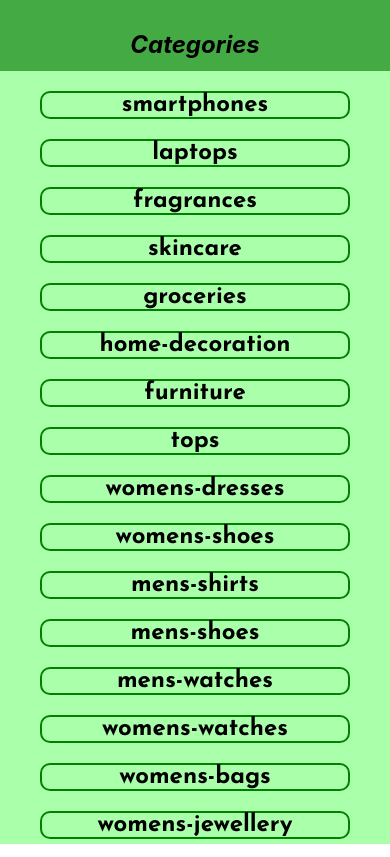
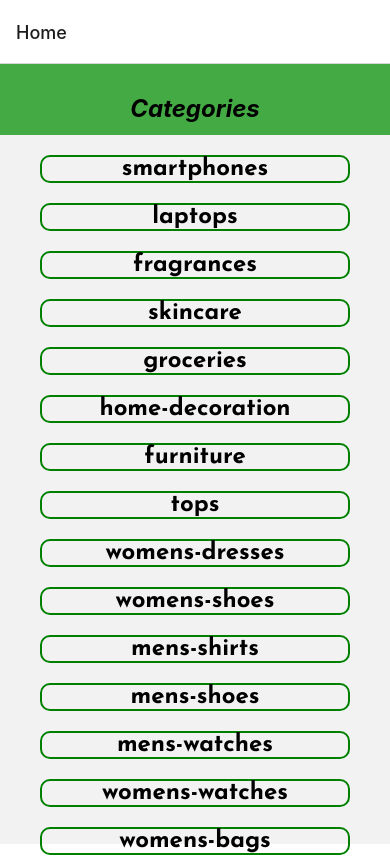
Before and after one commit to sergiocld99/e-commerce, a React Native app: screen /Home in a window 390 px wide. Shown: the top 857 px of the page. Built offline with nearby package versions, Linux system fonts and the light colour scheme.

Commit message:
Add Navigator

```diff
--- a/App.js
+++ b/App.js
@@ -4,6 +4,7 @@ import Home from "./src/screens/Home";
 import { useState } from "react";
 import { useFonts } from "expo-font";
 import ItemDetail from "./src/screens/ItemDetail";
+import Navigator from "./src/navigation/Navigator";
 
 export default function App() {
   const [category, setCategory] = useState("");
@@ -16,18 +17,7 @@ export default function App() {
   if (!fontsLoaded) return null
 
   return (
-    <View style={styles.container}>
-      {!category ? (
-        <Home onSelectCategory={setCategory} />
-      ) : !productId ? (
-        <ItemListCategory category={category}
-          onBackPressed={() => setCategory("")}
-          onProductPressed={setProductId}
-        />
-      ) : (
-        <ItemDetail productId={productId} setProductId={setProductId} />
-      ) }
-    </View>
+    <Navigator />
   );
 }
 
--- a/package.json
+++ b/package.json
@@ -9,11 +9,15 @@
     "web": "expo start --web"
   },
   "dependencies": {
+    "@react-navigation/native": "^6.1.17",
+    "@react-navigation/native-stack": "^6.9.26",
     "expo": "~51.0.14",
     "expo-font": "^12.0.7",
     "expo-status-bar": "~1.12.1",
     "react": "18.2.0",
-    "react-native": "0.74.2"
+    "react-native": "0.74.2",
+    "react-native-safe-area-context": "4.10.1",
+    "react-native-screens": "3.31.1"
   },
   "devDependencies": {
     "@babel/core": "^7.20.0"
--- /dev/null
+++ b/src/navigation/Navigator.js
@@ -0,0 +1,23 @@
+import { View, Text } from 'react-native'
+import React from 'react'
+import { NavigationContainer } from '@react-navigation/native'
+import Home from '../screens/Home'
+import ItemListCategory from '../screens/ItemListCategory'
+import ItemDetail from '../screens/ItemDetail'
+import { createNativeStackNavigator } from '@react-navigation/native-stack'
+
+const Stack = createNativeStackNavigator()
+
+const Navigator = () => {
+  return (
+    <NavigationContainer>
+      <Stack.Navigator >
+        <Stack.Screen name="Home" component={Home} />
+        <Stack.Screen name="ItemListCategory" component={ItemListCategory} />
+        <Stack.Screen name="ItemDetail" component={ItemDetail} />
+      </Stack.Navigator>
+    </NavigationContainer>
+  )
+}
+
+export default Navigator
--- a/src/screens/Home.jsx
+++ b/src/screens/Home.jsx
@@ -5,7 +5,7 @@ import React, { useState } from "react";
 import allCategories from "../data/categories.json";
 import Header from "../components/Header";
 
-const Home = ({onSelectCategory}) => {
+const Home = ({navigation}) => {
   const [categories, setCategories] = useState(allCategories);
 
   return (
@@ -13,7 +13,7 @@ const Home = ({onSelectCategory}) => {
       <Header title={"Categories"} />
       <FlatList
         data={categories}
-        renderItem={({ item }) => <Pressable onPress={() => onSelectCategory(item)}>
+        renderItem={({ item }) => <Pressable onPress={() => navigation.navigate("ItemListCategory", {category: item})}>
           <Text style={styles.category}>{item}</Text>
         </Pressable> }
         keyExtractor={(item) => item}
--- a/src/screens/ItemDetail.jsx
+++ b/src/screens/ItemDetail.jsx
@@ -8,9 +8,10 @@ import { AntDesign } from '@expo/vector-icons';
 import allProducts from '../data/products.json'
 import Header from '../components/Header'
 
-const ItemDetail = ({productId, setProductId}) => {
+const ItemDetail = ({navigation, route}) => {
   const [product, setProduct] = useState(null)
   const [portrait, setPortrait] = useState(false)
+  const {productId} = route.params
 
   // orientacion
   const {width, height} = useWindowDimensions()
@@ -28,9 +29,6 @@ const ItemDetail = ({productId, setProductId}) => {
   return (
     <View style={{width: '100%'}}>
       <Header title={"Detail"} />
-      <Pressable onPress={() => setProductId("")}>
-        <AntDesign name="arrowleft" size={24} color="black" style={{marginTop: 15, alignSelf: 'center'}} />
-      </Pressable>
 
       {!product ? null : portrait ? (
         <View style={{marginHorizontal: 20, gap: 10}}>
--- a/src/screens/ItemListCategory.jsx
+++ b/src/screens/ItemListCategory.jsx
@@ -10,10 +10,11 @@ import { AntDesign } from '@expo/vector-icons';
 import allProducts from "../data/products.json"
 import ProductItem from '../components/ProductItem'
 
-const ItemListCategory = ({category, onBackPressed, onProductPressed}) => {
+const ItemListCategory = ({navigation, route}) => {
   // estados
   const [query, setQuery] = useState("")
   const [products, setProducts] = useState([])
+  const {category} = route.params
 
   // filtrado según categoría y query
   useEffect(() => {
@@ -26,15 +27,12 @@ const ItemListCategory = ({category, onBackPressed, onProductPressed}) => {
     <View>
       <Header title={category || "Products"} />
       <View style={{flexDirection: 'row', width: '100%', marginHorizontal: 20, gap: 20}}>
-        <Pressable onPress={onBackPressed}>
-          <AntDesign name="arrowleft" size={24} color="black" style={{marginTop: 15}} />
-        </Pressable>
         <Search onSearch={setQuery} />
       </View>
 
       <View >
         <FlatList data={products}
-          renderItem={({item}) => <ProductItem item={item} setProductId={onProductPressed} /> }
+          renderItem={({item}) => <ProductItem item={item} setProductId={() => navigation.navigate("ItemDetail", {productId: item.id})} /> }
           keyExtractor={item => item.id}
         />
       </View>
```
Also changed, not shown: 1 other file (tests, documents, lock files or other folders).
